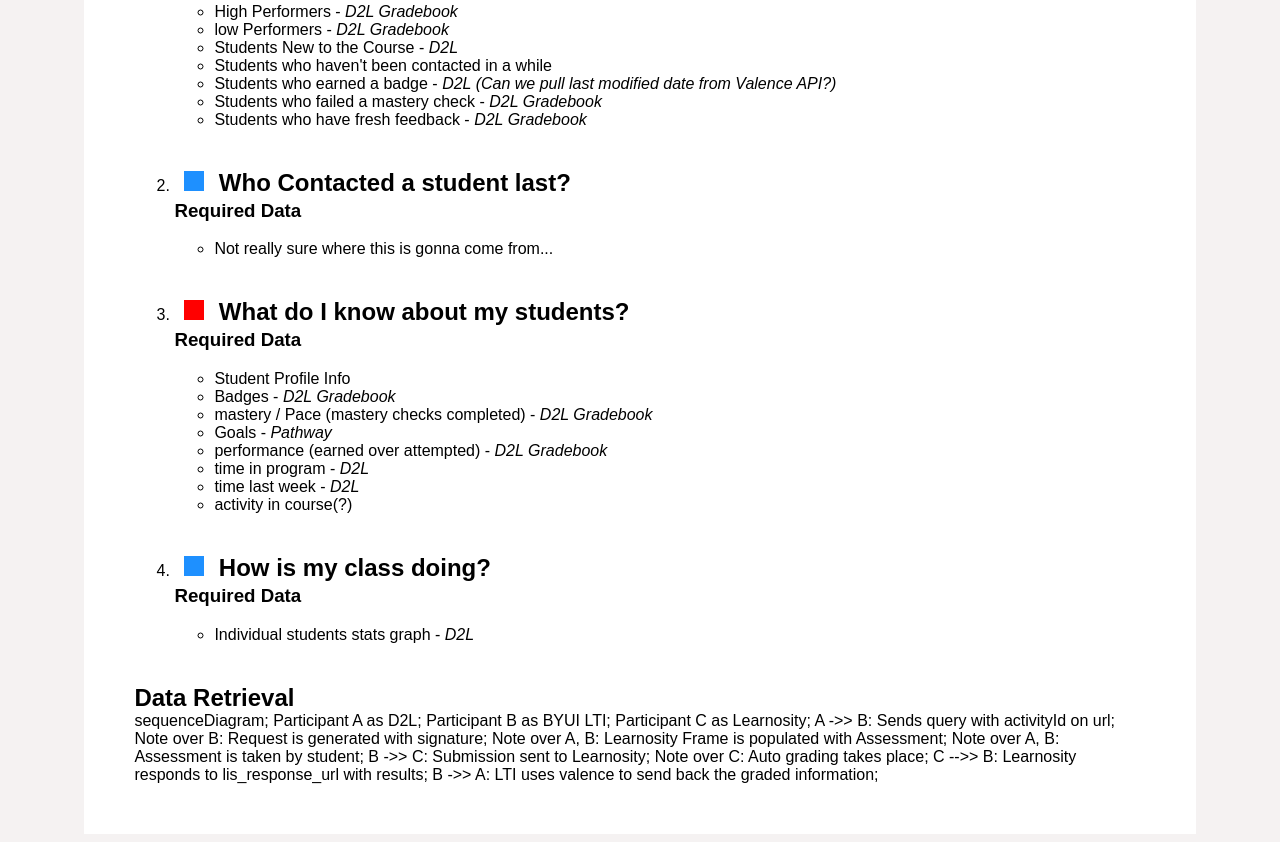
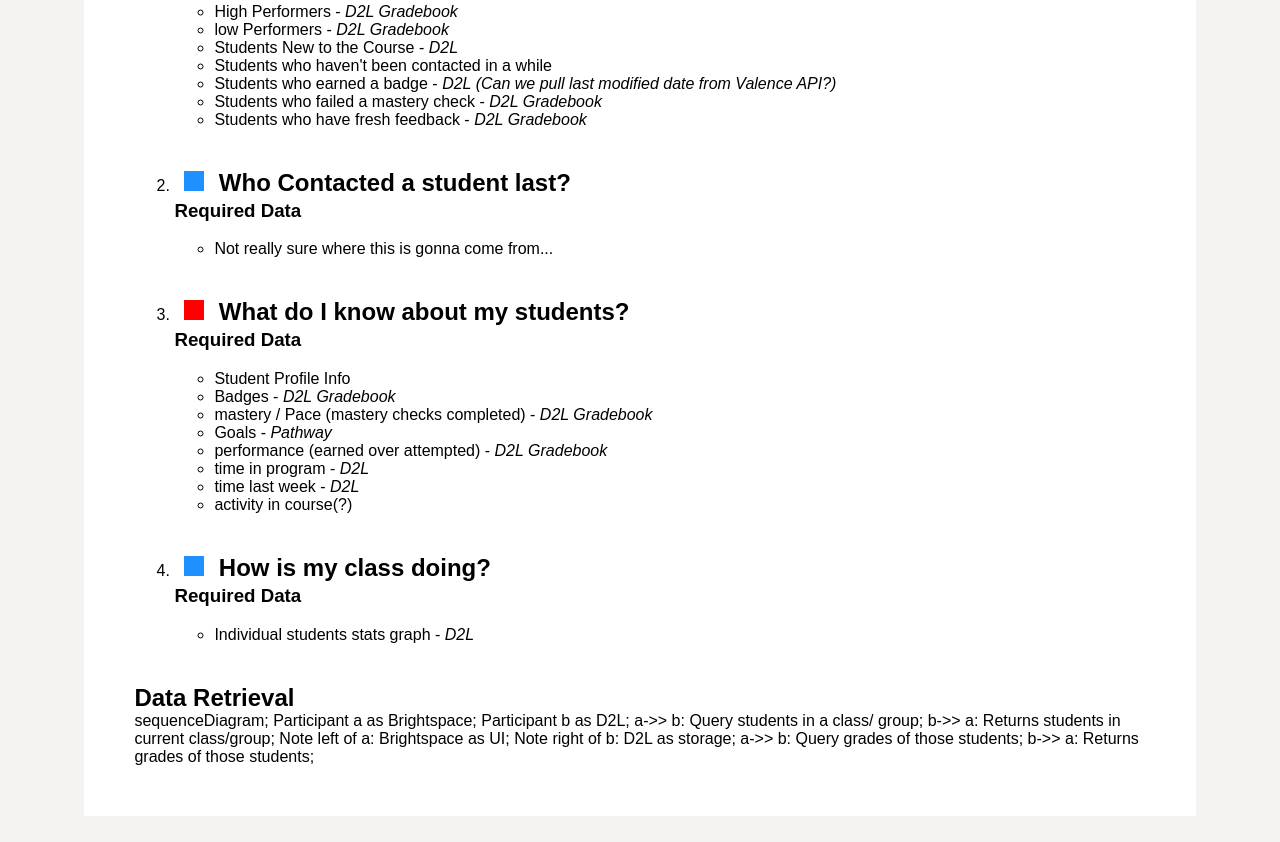
Before and after one commit to byuitechops/ECIDashboardDocs, a plain HTML site: page instructorDashboard.html in a window 1280 px wide. Shown: the part 774-1616 px from the top of the page. Drawn offline with Linux system fonts and the light colour scheme; a script that the page names is missing.

Commit message:
added mermaid diagram to instructorDashboard

```diff
--- a/instructorDashboard.html
+++ b/instructorDashboard.html
@@ -74,7 +74,8 @@
             </ol>
             <h2>Data Retrieval</h2>
             <div class="mermaid">
-                sequenceDiagram; Participant A as D2L; Participant B as BYUI LTI; Participant C as Learnosity; A ->> B: Sends query with activityId on url; Note over B: Request is generated with signature; Note over A, B: Learnosity Frame is populated with Assessment; Note over A, B: Assessment is taken by student; B ->> C: Submission sent to Learnosity; Note over C: Auto grading takes place; C -->> B: Learnosity responds to lis_response_url with results; B ->> A: LTI uses valence to send back the graded information;
+                sequenceDiagram; Participant a as Brightspace; Participant b as D2L; a->> b: Query students in a class/ group; b->> a: Returns students in current class/group; Note left of a: Brightspace as UI; Note right of b: D2L as storage; a->> b: Query grades of those students; b->> a: Returns grades of those students;
+
             </div>
         </div>
     </main>
```
